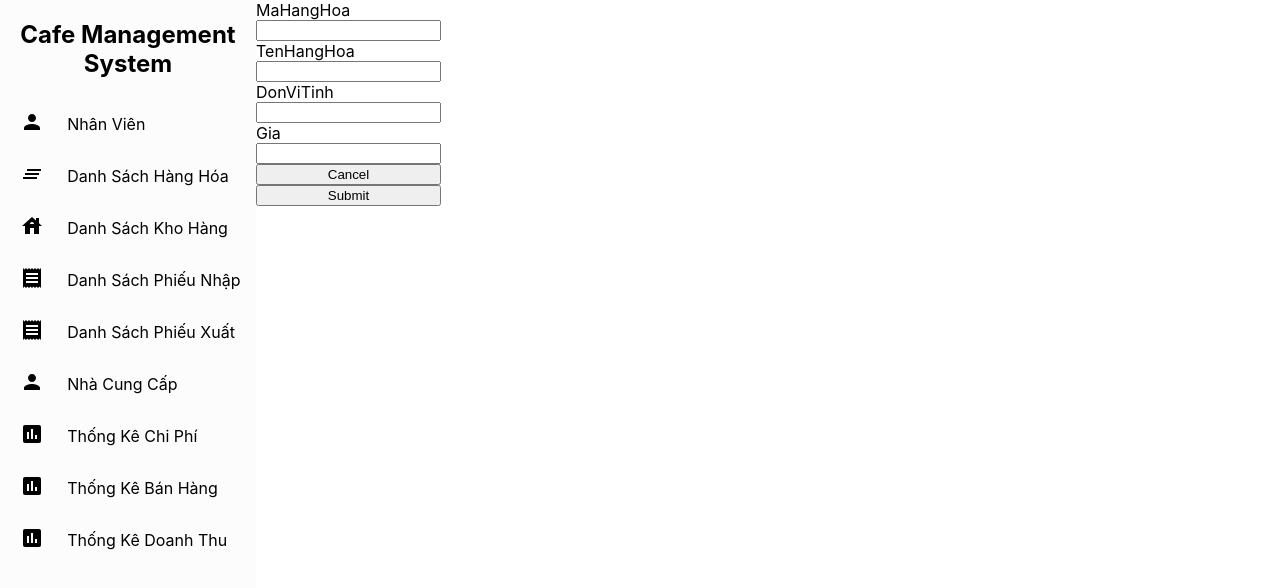
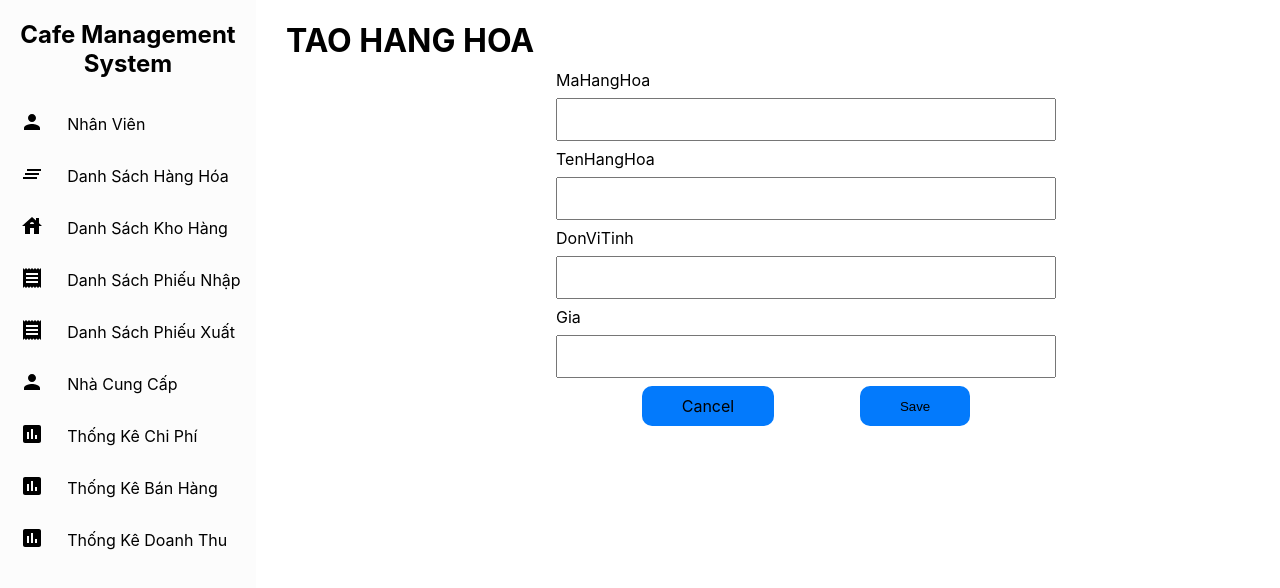
Before and after one commit to cafe-manegement-teams/cafe-management-project, a React (Create React App) app: page /goods/create in a window 1280 px wide. Shown: the top 588 px of the page. Built offline with nearby package versions, Linux system fonts and the light colour scheme.

Commit message:
handle function create goods

```diff
--- a/src/components/Goods/CreateGoods.css
+++ b/src/components/Goods/CreateGoods.css
@@ -1,4 +1,70 @@
-.form{
-    display: flex;
-    flex-direction: column;
+.form__submit {
+  position: relative;
 }
+.form__submit h1{
+  margin-left: 30px;
+}
+.form {
+  position: absolute;
+  top: 70px;
+  left: 300px;
+
+  display: flex;
+  flex-direction: column;
+
+  width: 500px;
+}
+
+input[type="text"] {
+  width: 100%;
+  padding: 12px 20px;
+  margin: 8px 0;
+  box-sizing: border-box;
+}
+input[type="number"] {
+  width: 100%;
+  padding: 12px 20px;
+  margin: 8px 0;
+  box-sizing: border-box;
+}
+
+.error {
+  color: red;
+}
+
+.button {
+  display: flex;
+  justify-content: space-evenly;
+}
+
+
+.button__save {
+  padding: 10px 40px;
+  background-color: #037afc;
+  border-radius: 10px;
+  outline: none;
+  border: none;
+  cursor: pointer;
+  overflow: hidden;
+  font-weight: 400px;
+}
+
+.button__save:hover{
+  background-color: grey;
+  color: white;
+}
+
+.button__cancel {
+  padding: 10px 40px;
+  background-color: #037afc;
+  border-radius: 10px;
+  outline: none;
+  border: none;
+  cursor: pointer;
+  font-weight: 400px;
+}
+
+.button__cancel:hover{
+  background-color: grey;
+  color: white;
+}
--- a/src/components/Goods/CreateGoods.js
+++ b/src/components/Goods/CreateGoods.js
@@ -9,31 +9,33 @@ import "./CreateGoods.css";
 function CreateGoods() {
   const formik = useFormik({
     initialValues: {
-          MaHangHoa: '',
-          TenHangHoa: '',
-          DonViTinh: '',
-          Gia: ''
+      MaHangHoa: "",
+      TenHangHoa: "",
+      DonViTinh: "",
+      Gia: "",
     },
     validationSchema: Yup.object({
       MaHangHoa: Yup.string()
-            .max(15, 'Must be 15 characters or less')
-            .required('Required'),
+        .max(15, "Must be 15 characters or less")
+        .required("Required"),
       TenHangHoa: Yup.string()
-            .max(20, 'Must be 20 characters or less')
-            .required('Required'),
+        .max(20, "Must be 20 characters or less")
+        .required("Required"),
       DonViTinh: Yup.string()
-          .max(5, 'Must be 5 characters or less')
-          .required('Required'),
+        .max(5, "Must be 5 characters or less")
+        .required("Required"),
       Gia: Yup.string()
-          .max(10, 'Must be 10 characters or less')
-          .required('Required'),
-
+        .max(10, "Must be 10 number or more")
+        .required("Required"),
     }),
-        onSubmit: values => {
+    onSubmit: (values) => {
       alert(JSON.stringify(values, null, 2));
     },
-      })
+  });
   return (
+
+    <div className="form__submit">
+      <h1>TAO HANG HOA</h1>
       <form onSubmit={formik.handleSubmit} className="form">
         <label htmlFor="MaHangHoa">MaHangHoa</label>
         <input
@@ -45,7 +47,7 @@ function CreateGoods() {
           value={formik.values.MaHangHoa}
         />
         {formik.touched.MaHangHoa && formik.errors.MaHangHoa ? (
-         <div>{formik.errors.MaHangHoa}</div>
+          <div className="error">{formik.errors.MaHangHoa}</div>
         ) : null}
         <label htmlFor="TenHangHoa">TenHangHoa</label>
         <input
@@ -57,7 +59,7 @@ function CreateGoods() {
           value={formik.values.TenHangHoa}
         />
         {formik.touched.TenHangHoa && formik.errors.TenHangHoa ? (
-         <div>{formik.errors.TenHangHoa}</div>
+          <div className="error">{formik.errors.TenHangHoa}</div>
         ) : null}
         <label htmlFor="DonViTinh">DonViTinh</label>
         <input
@@ -69,23 +71,28 @@ function CreateGoods() {
           value={formik.values.DonViTinh}
         />
         {formik.touched.DonViTinh && formik.errors.DonViTinh ? (
-         <div>{formik.errors.DonViTinh}</div>
+          <div className="error">{formik.errors.DonViTinh}</div>
         ) : null}
         <label htmlFor="Gia">Gia</label>
         <input
           id="Gia"
           name="Gia"
-         type="text"
+          type="number"
           onChange={formik.handleChange}
           onBlur={formik.handleBlur}
           value={formik.values.Gia}
         />
         {formik.touched.Gia && formik.errors.Gia ? (
-         <div>{formik.errors.Gia}</div>
+          <div className="error">{formik.errors.Gia}</div>
         ) : null}
-       <button><Link to="/goods">Cancel</Link></button>
-       <button type="submit">Submit</button>
+        <div className="button">
+
+            <Link to="/goods" className="button__cancel">Cancel</Link>
+
+          <button type="submit" className="button__save">Save</button>
+        </div>
       </form>
+    </div>
   );
 }
 
```
Lines whose indentation alone changed are shown as unchanged.
